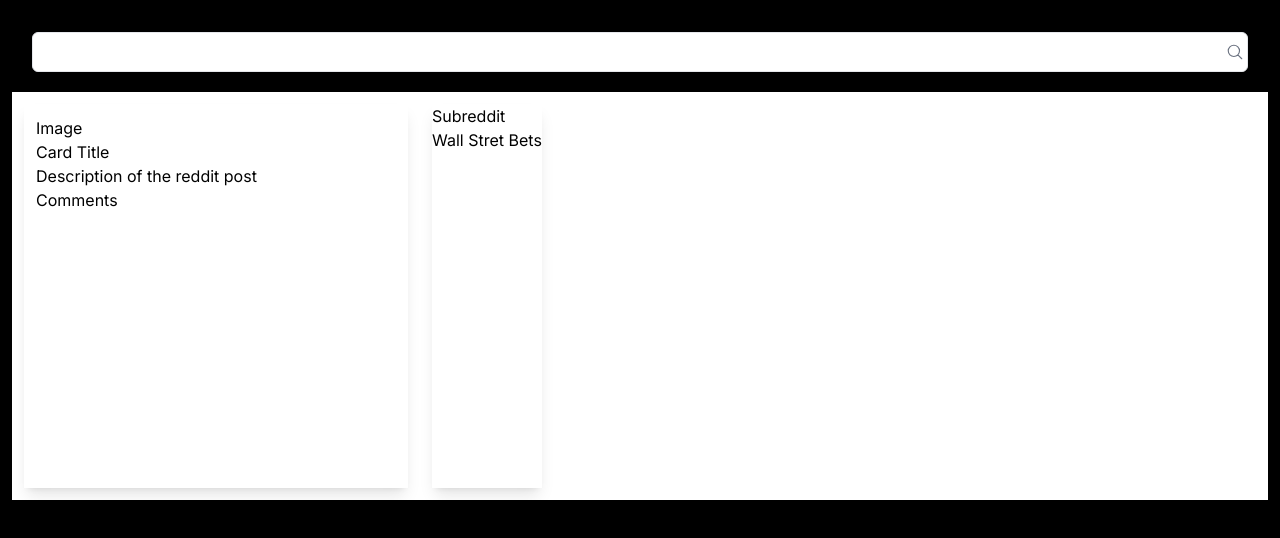
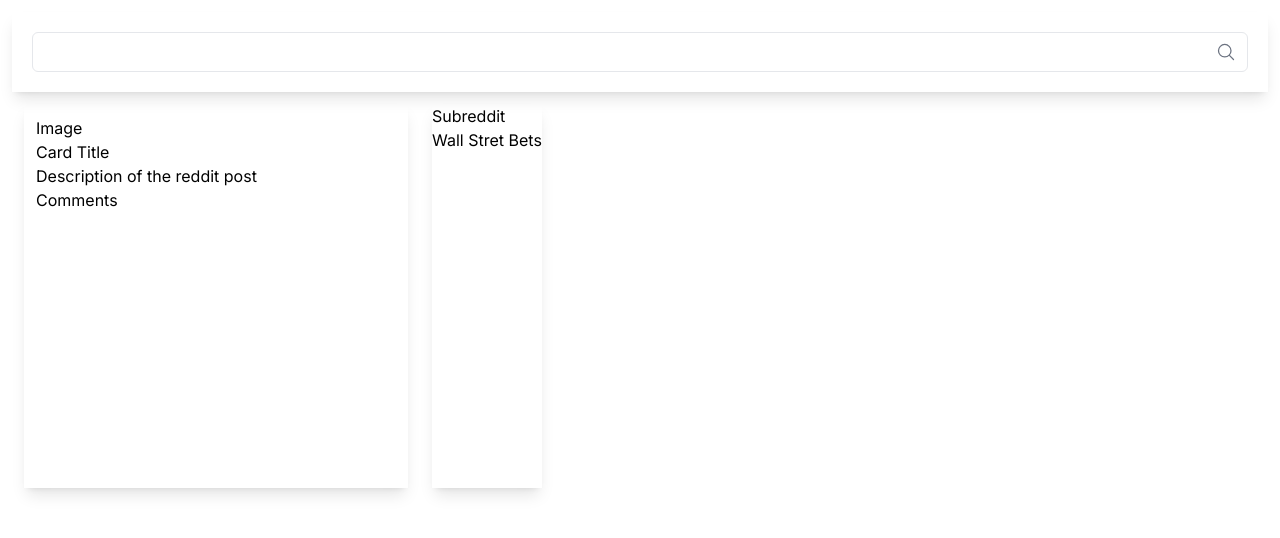
Before and after one commit to jenishpatel-jp/reddit-mini, a Next.js app: page / in a window 1280 px wide. Shown: the top 538 px of the page. Built offline with nearby package versions, Linux system fonts and the light colour scheme.

Commit message:
Added functionality to the search bar and button.
They now both console log once both have been pressed

```diff
--- a/src/app/components/SearchBar.tsx
+++ b/src/app/components/SearchBar.tsx
@@ -1,18 +1,32 @@
 'use client';
 
-import React from 'react'
+import React, { useState } from 'react';
 import { MagnifyingGlassIcon } from '@heroicons/react/24/outline';
 
 export default function SearchBar() {
+  const [searchInput, setSearchInput] = useState("");
+
+
   return (
-    <div className="relative flex flex-1 flex-shrink-0">
+    <div className="relative flex flex-1 flex-shrink-0 shadow-lg">
       <label htmlFor="search" className="sr-only">
         Search
       </label>
       <input
         className="w-full m-5 rounded-md border border-gray-200 py-[9px] pl-10 text-sm outline-2 placeholder:text-gray-500"
+        //function to capture when the user presses enter
+        onKeyDownCapture={event => {
+          if (event.key == "Enter"){
+            console.log("Pressed enter")
+          }
+        }}
+
+        //
+        onChange={event => setSearchInput(event.target.value)}
       />
-      <MagnifyingGlassIcon className="absolute right-6 top-1/2 h-[18px] w-[18px] -translate-y-1/2 text-gray-500 peer-focus:text-gray-900" />
+      <button onClick={()=> console.log("Clicked button")}>
+      <MagnifyingGlassIcon className="absolute right-8 top-1/2 h-[20px] w-[20px] -translate-y-1/2 text-gray-500 peer-focus:text-gray-900" />
+      </button>
     </div>
   );
 }
--- a/src/app/page.tsx
+++ b/src/app/page.tsx
@@ -3,7 +3,7 @@ import SearchBar from "./components/SearchBar";
 
 export default function Home() {
   return (
-    <main className="flex min-h-screen flex-col p-3 bg-black">
+    <main className="flex min-h-screen flex-col p-3 bg-white">
       <header>
         <SearchBar/>
       </header>
```
